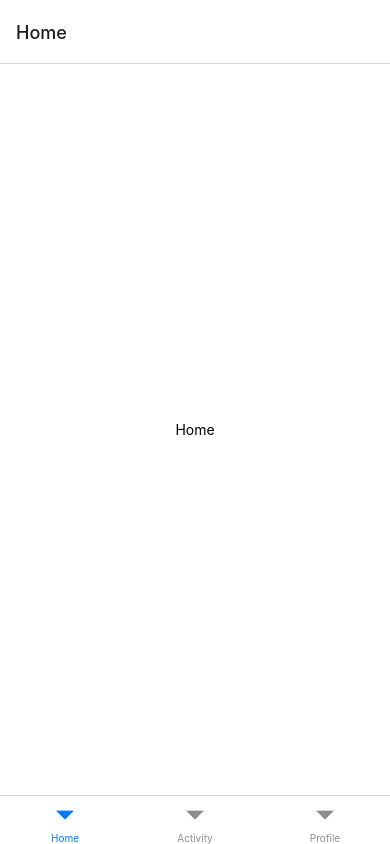
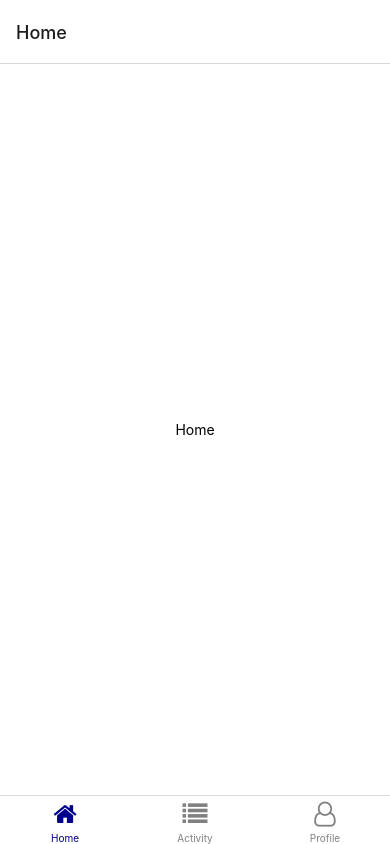
Before and after one commit to PearlynnT/BrainHack-CODE_EXP-2022, a React Native app: screen / in a window 390 px wide. Built offline with nearby package versions, Linux system fonts and the light colour scheme.

Commit message:
Added Font Awesome icons to tab navigator

```diff
--- a/App.js
+++ b/App.js
@@ -16,7 +16,25 @@ const Tab = createBottomTabNavigator();
 
 function Main() {
   return (
-    <Tab.Navigator>
+    <Tab.Navigator
+      screenOptions={({ route }) => ({
+        tabBarIcon: ({ focused, color, size }) => {
+          let iconName;
+
+          if (route.name === "Home") {
+            iconName = "home";
+          } else if (route.name === "Activity") {
+            iconName = "list";
+          } else if (route.name === "Profile") {
+            iconName = focused ? "user" : "user-o";
+          }
+
+          return <FontAwesome name={iconName} size={size} color={color} />;
+        },
+        tabBarActiveTintColor: "darkblue",
+        tabBarInactiveTintColor: "gray",
+      })}
+    >
       <Tab.Screen name="Home" component={HomeScreen} />
       <Tab.Screen name="Activity" component={ActivityScreen} />
       <Tab.Screen name="Profile" component={ProfileScreen} />
```
